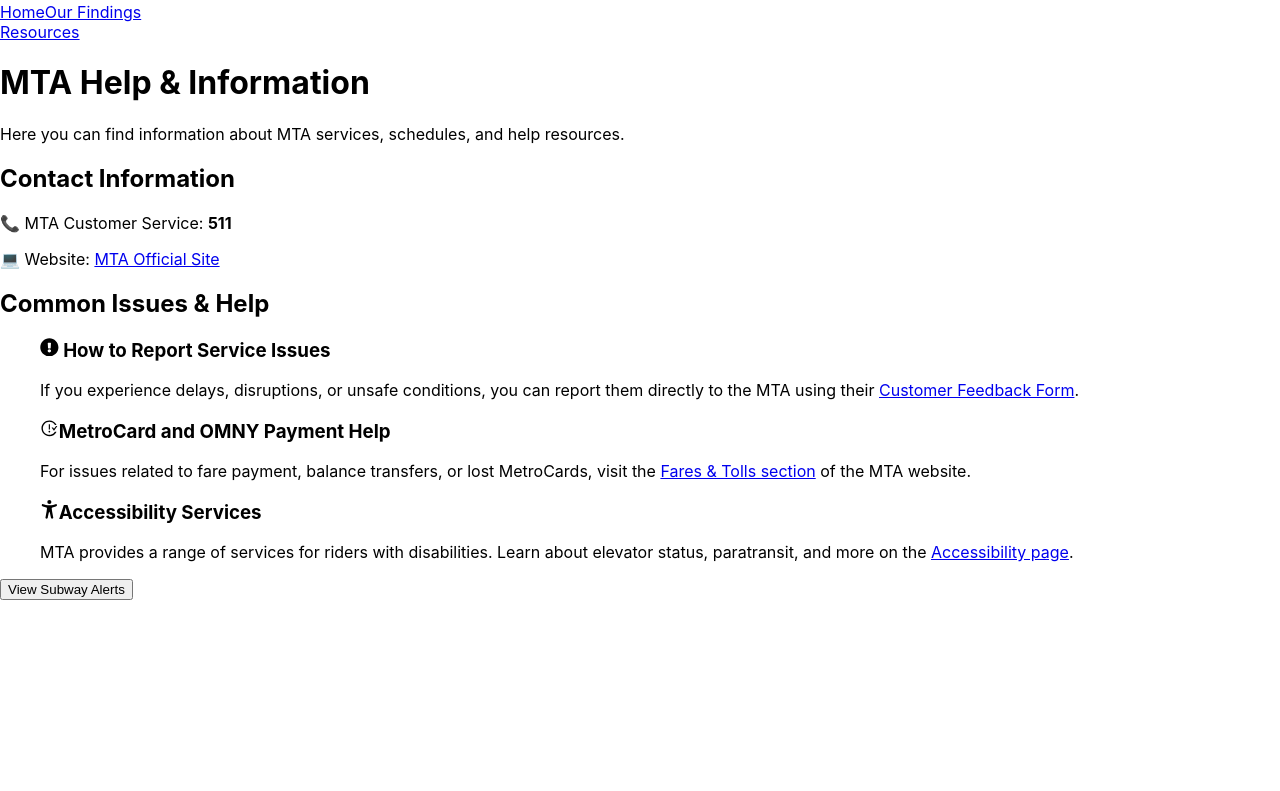
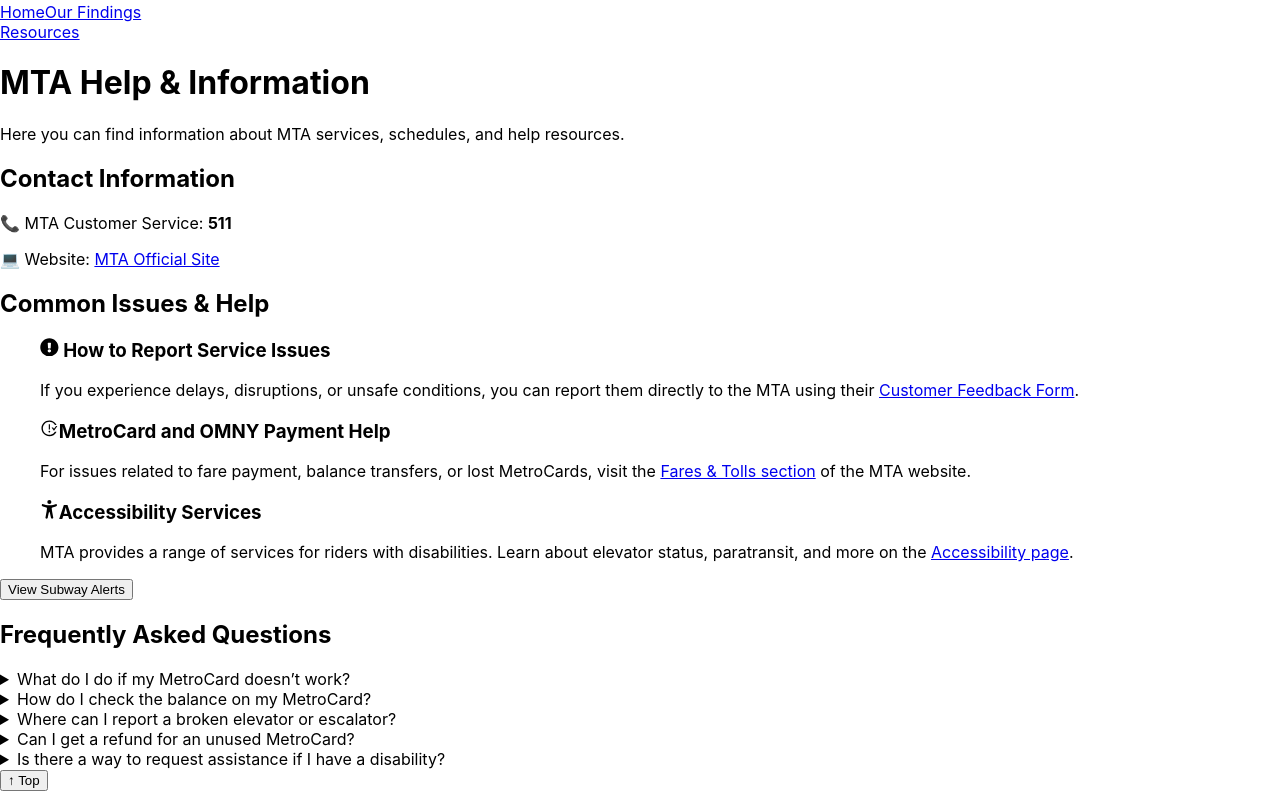
Before and after one commit to Hafiz6092/Fare-Evaders, a React (Create React App) app in the folder frontend/fare-evaders/: page /resources in a window 1280 px wide. Shown: the part 2049-2840 px from the top of the page. Before the commit the page ends 2649 px from the top, so only its background shows below. Built offline with nearby package versions, Linux system fonts and the light colour scheme.

Commit message:
added more info to the resources page

```diff
--- a/frontend/fare-evaders/src/pages/Bar.js
+++ b/frontend/fare-evaders/src/pages/Bar.js
@@ -130,7 +130,7 @@
                 className="fixed bottom-6 right-6 bg-blue-600 text-white px-3 py-2 rounded-full shadow-lg hover:bg-blue-700"
                 >
                 ↑ Top
-                </button>
+            </button>
 
         </div>
     );
--- a/frontend/fare-evaders/src/pages/Resources.js
+++ b/frontend/fare-evaders/src/pages/Resources.js
@@ -75,7 +75,7 @@
 
       </ul>
 
-      <div className="mt-8">
+        <div className="flex items-center justify-center mt-8">
             <button
                 onClick={() => navigate("/alerts")}
                 className="bg-blue-600 hover:bg-blue-700 text-white font-bold py-2 px-4 rounded"
@@ -83,6 +83,75 @@
                 View Subway Alerts
             </button>
         </div>
+
+      {/* FAQ Heading */}
+        <h2 className="text-2xl font-semibold text-white mt-12 mb-4 text-center">Frequently Asked Questions</h2>
+
+        {/* FAQ List */}
+        <div className="text-left text-gray-300 space-y-4 max-w-2xl mx-auto">
+
+        <details className="bg-gray-800 p-4 rounded-lg">
+            <summary className="cursor-pointer font-semibold text-white">
+            What do I do if my MetroCard doesn’t work?
+            </summary>
+            <p className="mt-2">
+            Visit a station agent or call 511. You can also file a claim for a damaged card on the MTA website under balance protection.
+            </p>
+        </details>
+
+        <details className="bg-gray-800 p-4 rounded-lg">
+            <summary className="cursor-pointer font-semibold text-white">
+            How do I check the balance on my MetroCard?
+            </summary>
+            <p className="mt-2">
+            You can check it at any MetroCard vending machine or by swiping at a station turnstile. OMNY users can check balance through their account online.
+            </p>
+        </details>
+
+        <details className="bg-gray-800 p-4 rounded-lg">
+            <summary className="cursor-pointer font-semibold text-white">
+            Where can I report a broken elevator or escalator?
+            </summary>
+            <p className="mt-2">
+            You can report accessibility issues through the{" "}
+            <a href="https://new.mta.info/customer-feedback" target="_blank" rel="noopener noreferrer" className="text-blue-400 underline">
+                MTA Feedback Form
+            </a>{" "}
+            or by calling 511.
+            </p>
+        </details>
+
+        <details className="bg-gray-800 p-4 rounded-lg">
+            <summary className="cursor-pointer font-semibold text-white">
+            Can I get a refund for an unused MetroCard?
+            </summary>
+            <p className="mt-2">
+            MetroCard refunds are limited. Unused cards with balances may qualify through a refund request. Call 511 or visit a service center.
+            </p>
+        </details>
+
+        <details className="bg-gray-800 p-4 rounded-lg">
+            <summary className="cursor-pointer font-semibold text-white">
+            Is there a way to request assistance if I have a disability?
+            </summary>
+            <p className="mt-2">
+            Yes, call 511 or use the{" "}
+            <a href="https://new.mta.info/accessibility" target="_blank" rel="noopener noreferrer" className="text-blue-400 underline">
+                Accessibility Services page
+            </a>{" "}
+            to learn about paratransit, elevator outages, and more.
+            </p>
+        </details>
+
+        </div>
+        <button
+                onClick={() => window.scrollTo({ top: 0, behavior: 'smooth' })}
+                className="fixed bottom-6 right-6 bg-blue-600 text-white px-3 py-2 rounded-full shadow-lg hover:bg-blue-700"
+                >
+                ↑ Top
+            </button>
+
+
     </div>
   );
 }
```
Lines whose indentation alone changed are shown as unchanged.
